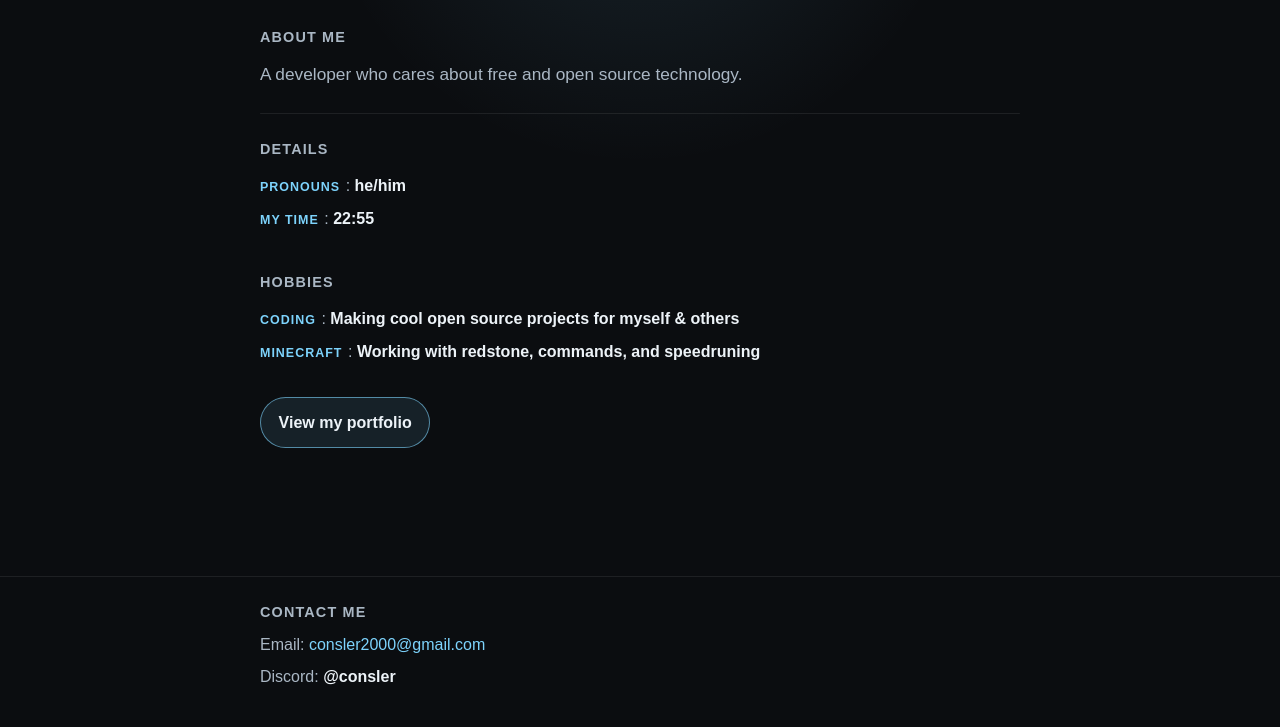
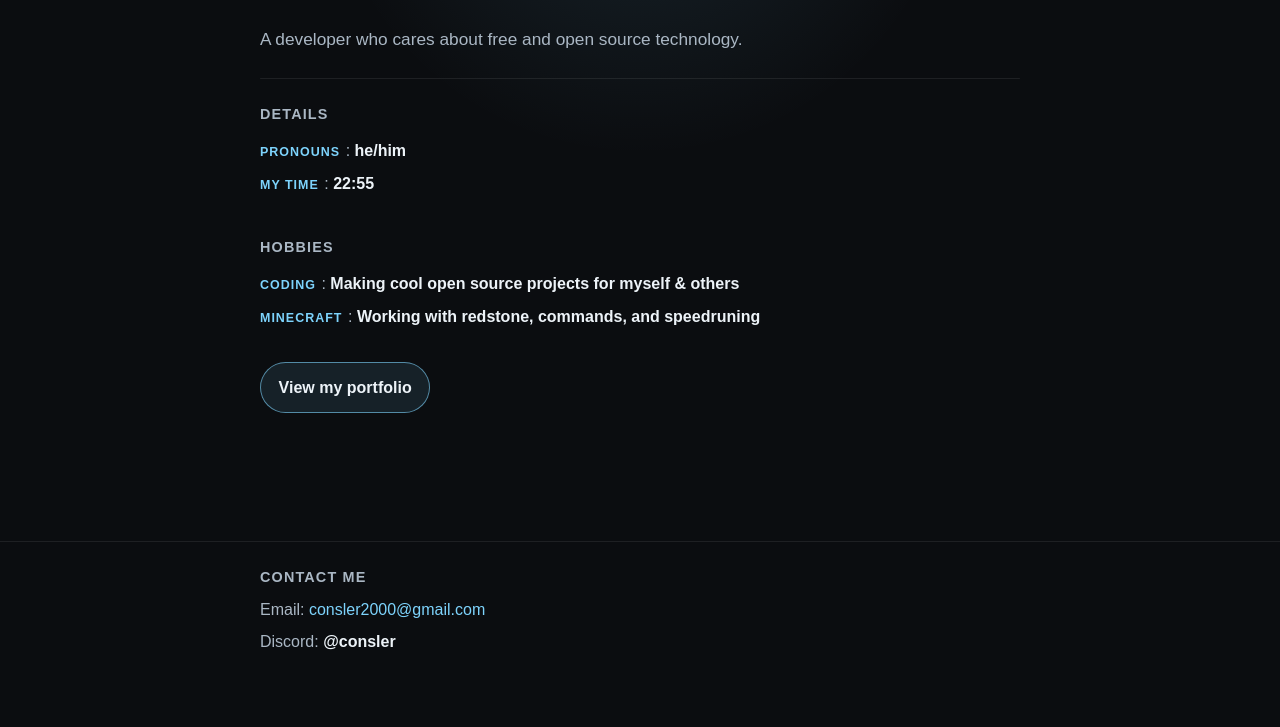
Before and after one commit to consler/ConslerWebsite, a website built with webpack: page index.html in a window 1280 px wide. Shown: the part 165-892 px from the top of the page. After the commit the page ends 857 px from the top, so only its background shows below. Built offline with nearby package versions, Linux system fonts and the light colour scheme.

Commit message:
Update index.html

```diff
--- a/index.html
+++ b/index.html
@@ -14,7 +14,6 @@
       </header>
 
       <section class="about" aria-labelledby="about-title">
-        <h2 id="about-title">About me</h2>
         <p>
           A developer who cares about free and open source technology.
         </p>
```
